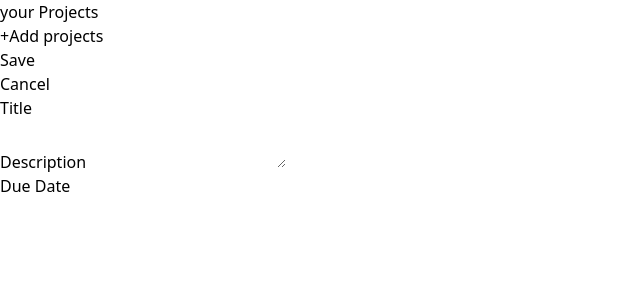
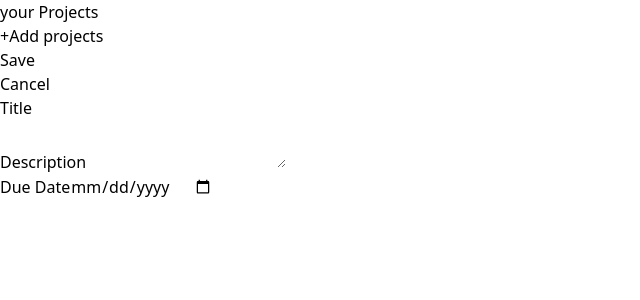
Before and after one commit to ShyamGuna77/TodoProjectSol, a React (Vite) app: page / in a window 1280 px wide. Both pictures are taken after a click on the button "+Add projects". Shown: the top 300 px of the page, without its empty margins (0-640 px from the left). Built offline with nearby package versions, Linux system fonts and the light colour scheme.

Commit message:
saved Todos

```diff
--- a/src/App.jsx
+++ b/src/App.jsx
@@ -11,7 +11,7 @@ function App() {
     selectedprojectId : undefined,
     projects: []
   })
-
+ //staring project
   function handleclickProject(){
     setSelectedProject(prevstate => {
       return{
@@ -20,9 +20,27 @@ function App() {
       }
     })
   }
+  //Adding Project
+
+  function handleAddProject (projectData){
+    setSelectedProject(prevState=> {
+      const newProject = {
+          ...projectData,
+          id:Math.random()
+      }
+      return {
+         ...prevState,
+         projects:[...prevState.projects,newProject]
+      }
+    })
+  }
+
+console.log(selectedproject)
+
+
   let content ;
   if(selectedproject.selectedprojectId === null){
-    content = <NewProject />
+    content = <NewProject  onAdd ={handleAddProject} />
   }else if(selectedproject.selectedprojectId === undefined){
     content = <DefaultProject onStartAddProject={handleclickProject} />;
   }
--- a/src/Components/Input.jsx
+++ b/src/Components/Input.jsx
@@ -1,12 +1,13 @@
+import { forwardRef } from "react"
 
-
-export default function Input({textarea,label,...props}) {
+const Input  = forwardRef(function Input({textarea,label,...props},ref) {
     const classes = "w-full p-1 border-b-2 rounded-sm border-stone-300 bg-stone-200 text-stone-600 "
     return <p className="flex-flex-col gap-4 my-4">
         <label className="text-sm font-bold uppercase text-stone-500">
             {label}
         </label>
-        {textarea?(<textarea className={classes} {...props} />) :
-        ( <input className={classes} {...props}/> )}
+        {textarea?(<textarea ref={ref} className={classes} {...props} />) :
+        ( <input ref={ref} className={classes} {...props}/> )}
     </p>
-}
+})
+export default Input;
--- a/src/Components/NewProject.jsx
+++ b/src/Components/NewProject.jsx
@@ -1,21 +1,48 @@
 
-import Input from "./Input"
+import { useRef } from "react";
+import Input from "./Input";
 
-export default function NewProject() {
-    return <div className="w-[35rem] mt-16 ">
+
+export default function NewProject({ onAdd }) {
+  const title = useRef();
+  const description = useRef();
+  const dueDate = useRef();
+
+  function handleSave() {
+    const enteredTitle = title.current.value;
+    const enteredDescription = description.current.value;
+    const enteredDate = dueDate.current.value;
+
+    onAdd({
+      title: enteredTitle,
+      description: enteredDescription,
+      dueDate: enteredDate,
+    });
+  }
+
+  return (
+    <div className="w-[35rem] mt-16 ">
       <menu className="flex items-center justify-end gap-4 my-4">
         <li>
-          <button className="bg-stone-200 hover:bg-stone-400 px-6 py-2 text-stone-700 hover:text-stone-950 rounded-md">Save</button>
-          </li>
-          <li>
-          <button className="bg-stone-600 text-stone-50 hover:text-stone-50 hover:bg-stone-950 rounded-md px-6 py-2 ">Cancel</button>
+          <button
+            className="bg-stone-200 hover:bg-stone-400 px-6 py-2 text-stone-700 hover:text-stone-950 rounded-md"
+            onClick={handleSave}
+          >
+            Save
+          </button>
+        </li>
+        <li>
+          <button className="bg-stone-600 text-stone-50 hover:text-stone-50 hover:bg-stone-950 rounded-md px-6 py-2">
+            Cancel
+          </button>
         </li>
       </menu>
 
-    <div>
-        <Input label="Title" />
-        <Input label="Description" textarea />
-        <Input label="Due Date" />
+      <div>
+        <Input ref={title} label="Title" type="text" />
+        <Input ref={description} label="Description" textarea />
+        <Input ref={dueDate} label="Due Date" type="date" />
+      </div>
     </div>
-    </div>
+  );
 }
```
Also changed, not shown: 1 other file (tests, documents, lock files or other folders).
